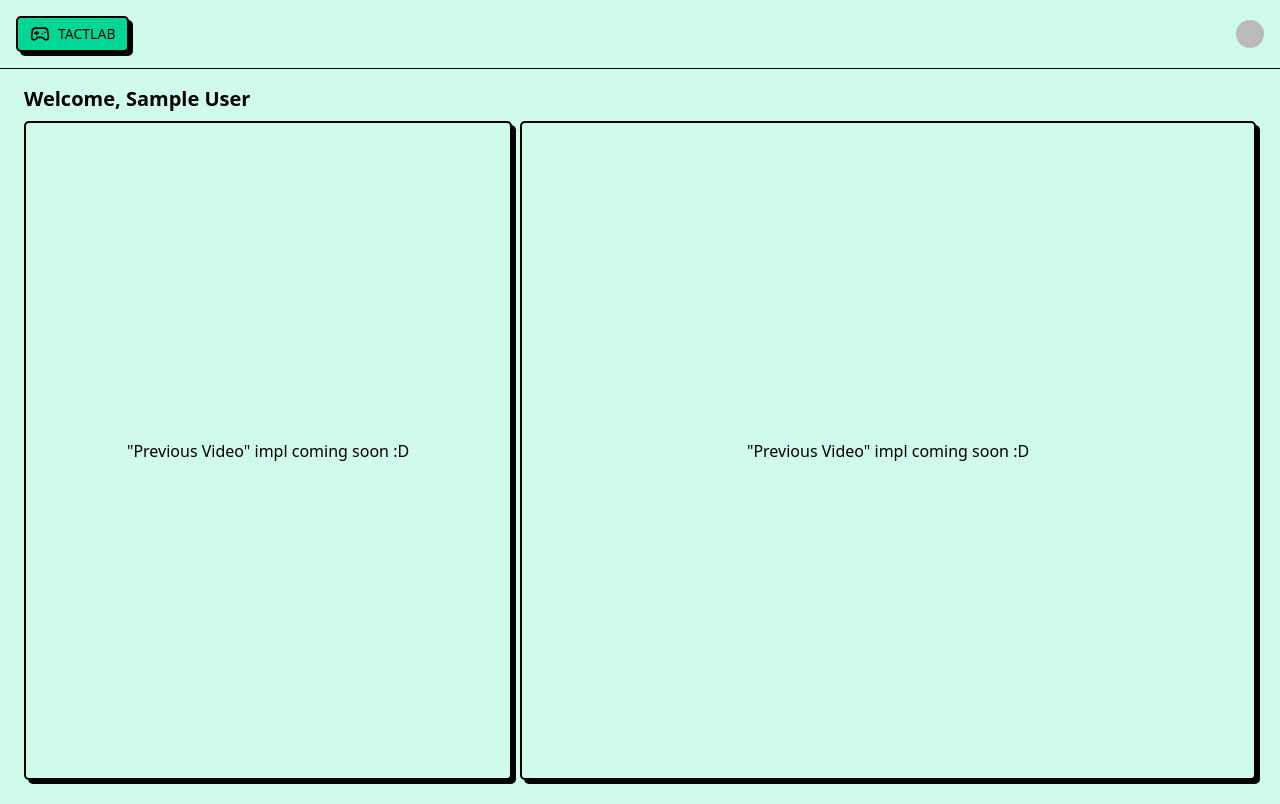
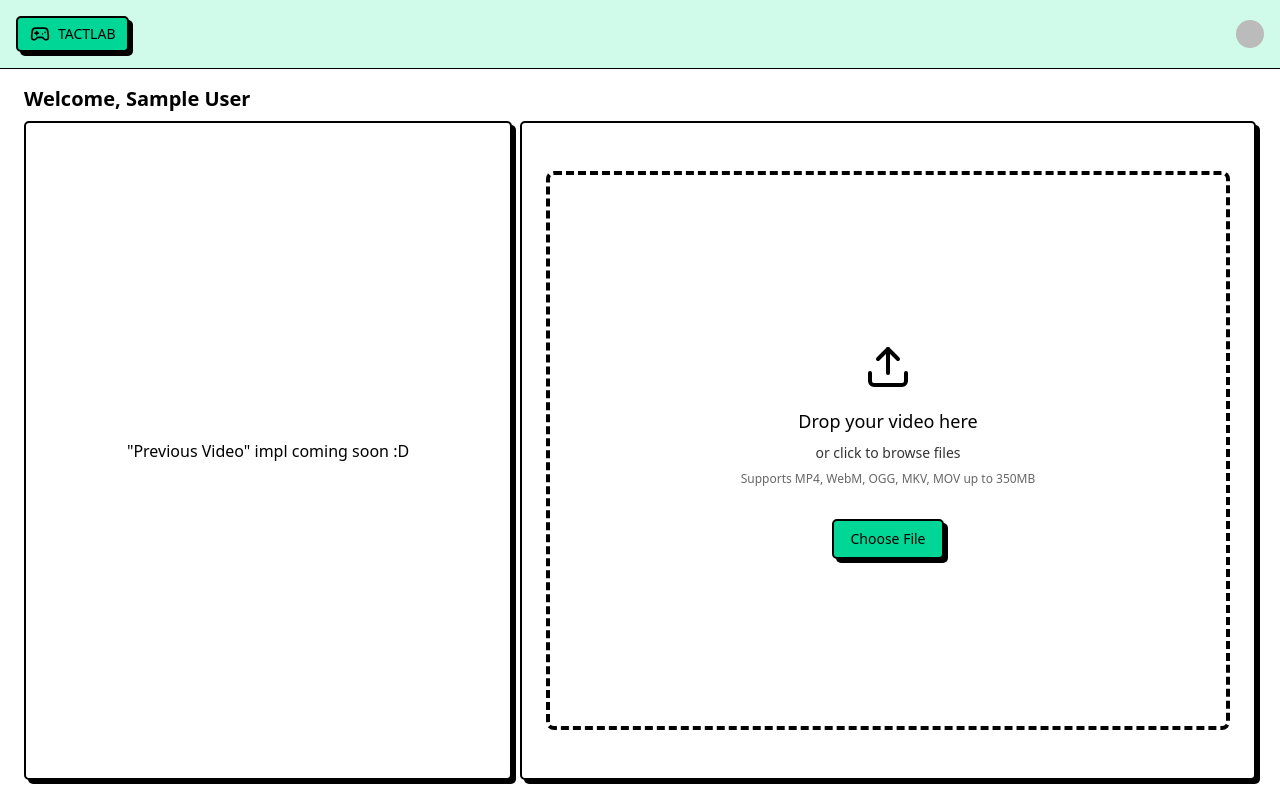
Before and after one commit to arithefirst/Tactlab, a Next.js app: page /dashboard in a window 1280 px wide. Built offline with nearby package versions, Linux system fonts and the light colour scheme; no server answers; sample sign-in values are in the browser's storage; some icons are missing.

Commit message:
feat: Video upload component

```diff
--- a/src/app/dashboard/page.tsx
+++ b/src/app/dashboard/page.tsx
@@ -3,6 +3,7 @@ import { Card } from '@/components/ui/card';
 import { useUser } from '@clerk/nextjs';
 import { Loader2 } from 'lucide-react';
 import { useRouter } from 'next/navigation';
+import { VideoUploadCard } from '@/components/videoUploadCard';
 
 export default function Dashboard() {
   const { isSignedIn, user, isLoaded } = useUser();
@@ -24,12 +25,11 @@ export default function Dashboard() {
         </h1>
       </div>
       <div className="grid w-full flex-grow grid-cols-5 gap-2 p-2">
-        <Card className="col-span-2 flex items-center justify-center">
+        <Card className="col-span-2 flex items-center justify-center bg-white">
           <span>&quot;Previous Video&quot; impl coming soon :D</span>
         </Card>
-        <Card className="col-span-3 flex items-center justify-center">
-          <span>&quot;Previous Video&quot; impl coming soon :D</span>
-        </Card>
+
+        <VideoUploadCard className="col-span-3" />
       </div>
     </main>
   ) : (
--- a/src/app/layout.tsx
+++ b/src/app/layout.tsx
@@ -27,7 +27,7 @@ export default function RootLayout({
   return (
     <ClerkProvider>
       <html lang="en">
-        <body className={`${geistSans.variable} ${geistMono.variable} antialiased`}>
+        <body className={`${geistSans.variable} ${geistMono.variable} bg-white antialiased`}>
           <Header />
           {children}
         </body>
--- /dev/null
+++ b/src/components/videoUploadCard.tsx
@@ -0,0 +1,164 @@
+'use client';
+
+import { Button } from '@/components/ui/button';
+import { Card, CardContent } from '@/components/ui/card';
+import { Trash2, Upload, Video } from 'lucide-react';
+import React, { useRef, useState } from 'react';
+
+interface VideoUploadCardProps {
+  onSubmit?: (file: File) => void;
+  maxFileSize?: number; // in bytes
+  className?: string;
+}
+
+export function VideoUploadCard({
+  onSubmit,
+  className,
+  maxFileSize = 350 * 1024 * 1024, // 100MB default
+}: VideoUploadCardProps) {
+  const [isDragOver, setIsDragOver] = useState(false);
+  const [selectedVideo, setSelectedVideo] = useState<File | null>(null);
+  const [error, setError] = useState<string>('');
+  const fileInputRef = useRef<HTMLInputElement>(null);
+
+  const acceptedFormats = ['video/mp4', 'video/webm', 'video/ogg', 'video/quicktime', 'video/x-matroska'];
+
+  function validateFile(file: File): boolean {
+    setError('');
+
+    if (!acceptedFormats.includes(file.type)) {
+      setError('Please select a valid video file (MP4, WebM, OGG, MKV, or MOV)');
+      return false;
+    }
+
+    if (file.size > maxFileSize) {
+      setError(`File size must be less than ${Math.round(maxFileSize / (1024 * 1024))}MB`);
+      return false;
+    }
+
+    return true;
+  }
+
+  function handleFile(file: File) {
+    if (validateFile(file)) {
+      setSelectedVideo(file);
+    }
+  }
+
+  function handleDragOver(e: React.DragEvent) {
+    e.preventDefault();
+    setIsDragOver(true);
+  }
+
+  function handleDragLeave(e: React.DragEvent) {
+    e.preventDefault();
+    setIsDragOver(false);
+  }
+
+  function handleDrop(e: React.DragEvent) {
+    e.preventDefault();
+    setIsDragOver(false);
+
+    const files = Array.from(e.dataTransfer.files);
+    if (files.length > 0) {
+      handleFile(files[0]);
+    }
+  }
+
+  function handleFileSelect(e: React.ChangeEvent<HTMLInputElement>) {
+    const files = e.target.files;
+    if (files && files.length > 0) {
+      handleFile(files[0]);
+    }
+  }
+
+  function handleRemoveVideo() {
+    setSelectedVideo(null);
+    setError('');
+    if (fileInputRef.current) {
+      fileInputRef.current.value = '';
+    }
+  }
+
+  function handleClick() {
+    fileInputRef.current?.click();
+  }
+
+  return (
+    <Card className={'mx-auto h-full w-full bg-white ' + className}>
+      <CardContent className="h-full p-6">
+        <div
+          className={`relative flex h-full cursor-pointer items-center justify-center rounded-lg border-4 border-dashed p-8 text-center transition-colors ${isDragOver ? 'border-main' : 'border-black'}`}
+          onDragOver={handleDragOver}
+          onDragLeave={handleDragLeave}
+          onDrop={handleDrop}
+          onClick={handleClick}
+        >
+          <input
+            ref={fileInputRef}
+            type="file"
+            accept={acceptedFormats.join(',')}
+            onChange={handleFileSelect}
+            className="hidden"
+          />
+
+          {selectedVideo ? (
+            <div className="space-y-4">
+              <div className="flex items-center justify-center text-green-800">
+                <Video className="h-12 w-12" />
+              </div>
+              <div className="space-y-2">
+                <p className="font-medium text-gray-900">{selectedVideo.name}</p>
+                <p className="text-sm text-gray-700">{(selectedVideo.size / (1024 * 1024)).toFixed(2)} MB</p>
+              </div>
+              <div className="flex flex-col">
+                <Button
+                  size="sm"
+                  onClick={(e) => {
+                    e.stopPropagation();
+                    if (fileInputRef && fileInputRef.current?.files) {
+                      if (onSubmit) {
+                        onSubmit(fileInputRef.current.files[0]);
+                        return;
+                      }
+                    }
+                  }}
+                >
+                  <Upload />
+                  Upload File
+                </Button>
+                <Button
+                  size="sm"
+                  onClick={(e) => {
+                    e.stopPropagation();
+                    handleRemoveVideo();
+                  }}
+                  className="mt-2 bg-red-300"
+                >
+                  <Trash2 className="mt-0.5" />
+                  Remove
+                </Button>
+              </div>
+            </div>
+          ) : (
+            <div className="space-y-4">
+              <div className="flex items-center justify-center">
+                <Upload className="h-12 w-12" />
+              </div>
+              <div className="space-y-2">
+                <p className="text-lg font-medium">Drop {isDragOver ? "it like it's hot" : 'your video here'}</p>
+                <p className="text-foreground/80 text-sm">or click to browse files</p>
+                <p className="text-foreground/60 text-xs">
+                  Supports MP4, WebM, OGG, MKV, MOV up to {Math.round(maxFileSize / (1024 * 1024))}MB
+                </p>
+              </div>
+              <Button className="mt-4">Choose File</Button>
+            </div>
+          )}
+        </div>
+
+        {error && <p className="mt-2 text-sm text-red-600">{error}</p>}
+      </CardContent>
+    </Card>
+  );
+}
```
